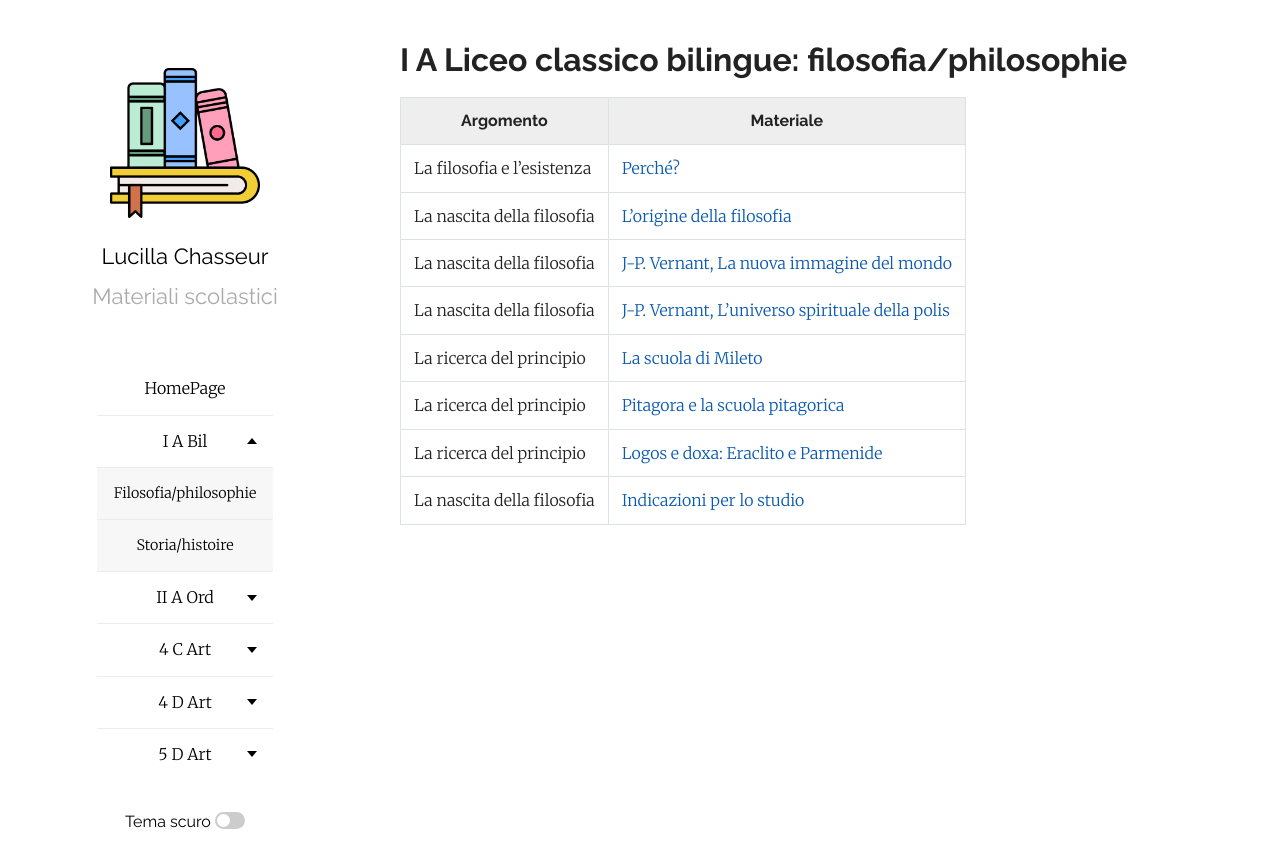
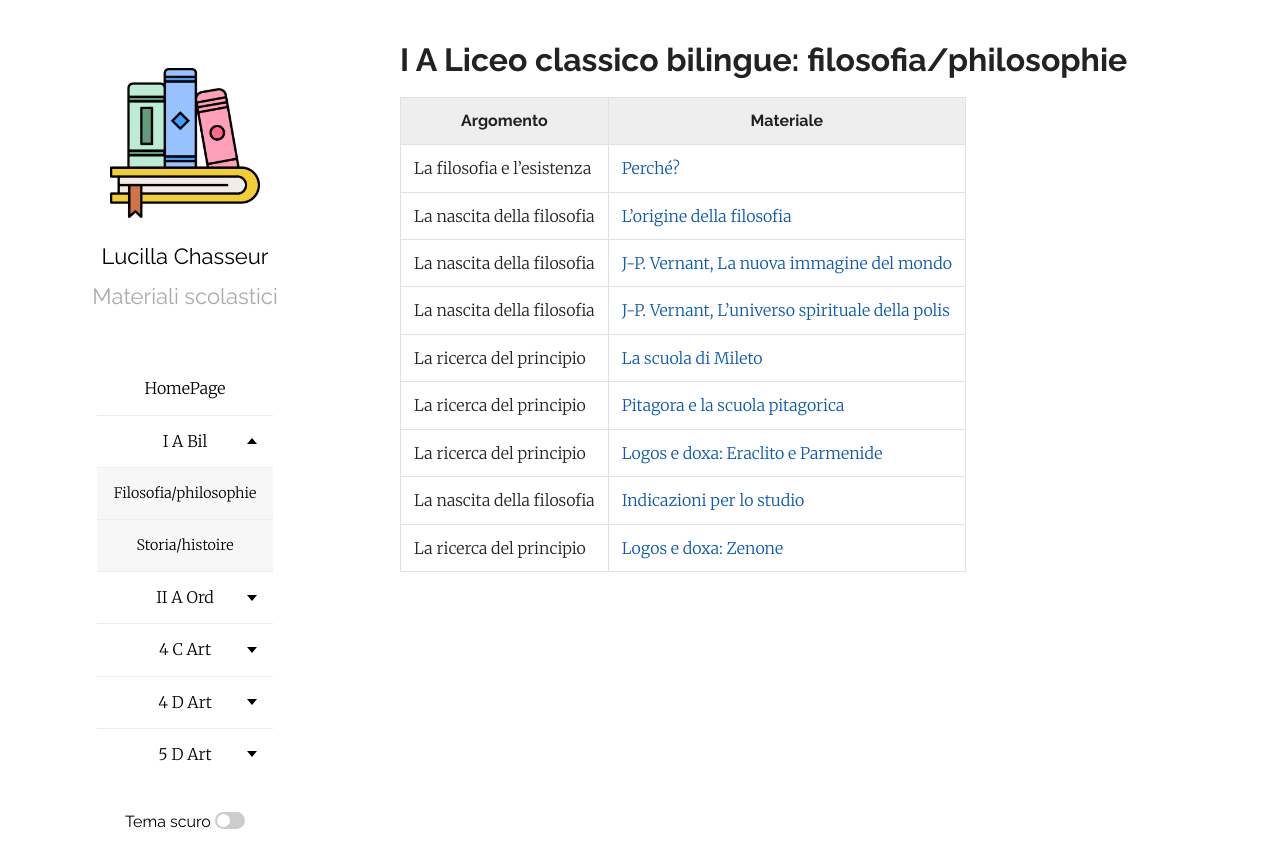
Before and after one commit to efemeridi/efemeridi.github.io, a Jekyll site: the page built from 1a_bil_filosofia.md, in a window 1280 px wide. Shown: the top 868 px of the page. Built offline with Jekyll 4.4.1, drawn with Linux system fonts in a browser that asks for light colours; our own code applies the rules of GitHub Pages for plain Markdown files.

Commit message:
Add Zenone resource to philosophy document

```diff
--- a/1a_bil_filosofia.md
+++ b/1a_bil_filosofia.md
@@ -13,3 +13,4 @@ layout: page
 |La ricerca del principio|[Pitagora e la scuola pitagorica](/materiali/I_A_bil/filosofia/02_LA_RICERCA_DEL_PRINCIPIO/02_pitagorici_25_27_capitolo_2_bilingue.pdf/)
 |La ricerca del principio|[Logos e doxa: Eraclito e Parmenide](/materiali/I_A_bil/filosofia/02_LA_RICERCA_DEL_PRINCIPIO/03_ERACLITO_PARMENIDE_I_BILINGUE.pdf/)
 |La nascita della filosofia|[Indicazioni per lo studio](/materiali/I_A_bil/filosofia/PROGRAMMI/01_intro_grecia_nascita_filo.pdf/)
+|La ricerca del principio|[Logos e doxa: Zenone](/materiali/I_A_bil/filosofia/02_LA_RICERCA_DEL_PRINCIPIO/06_zenone_bilingue_26_27.pdf/)
```
